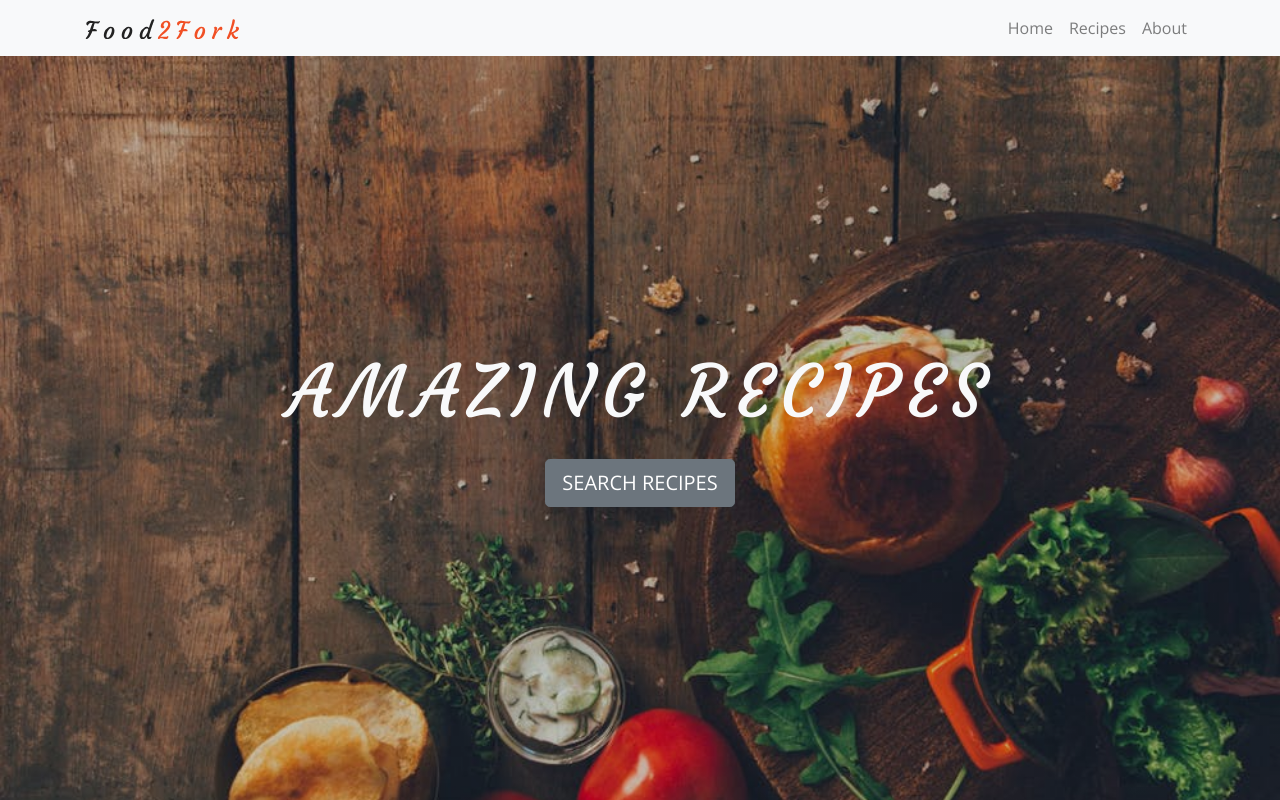
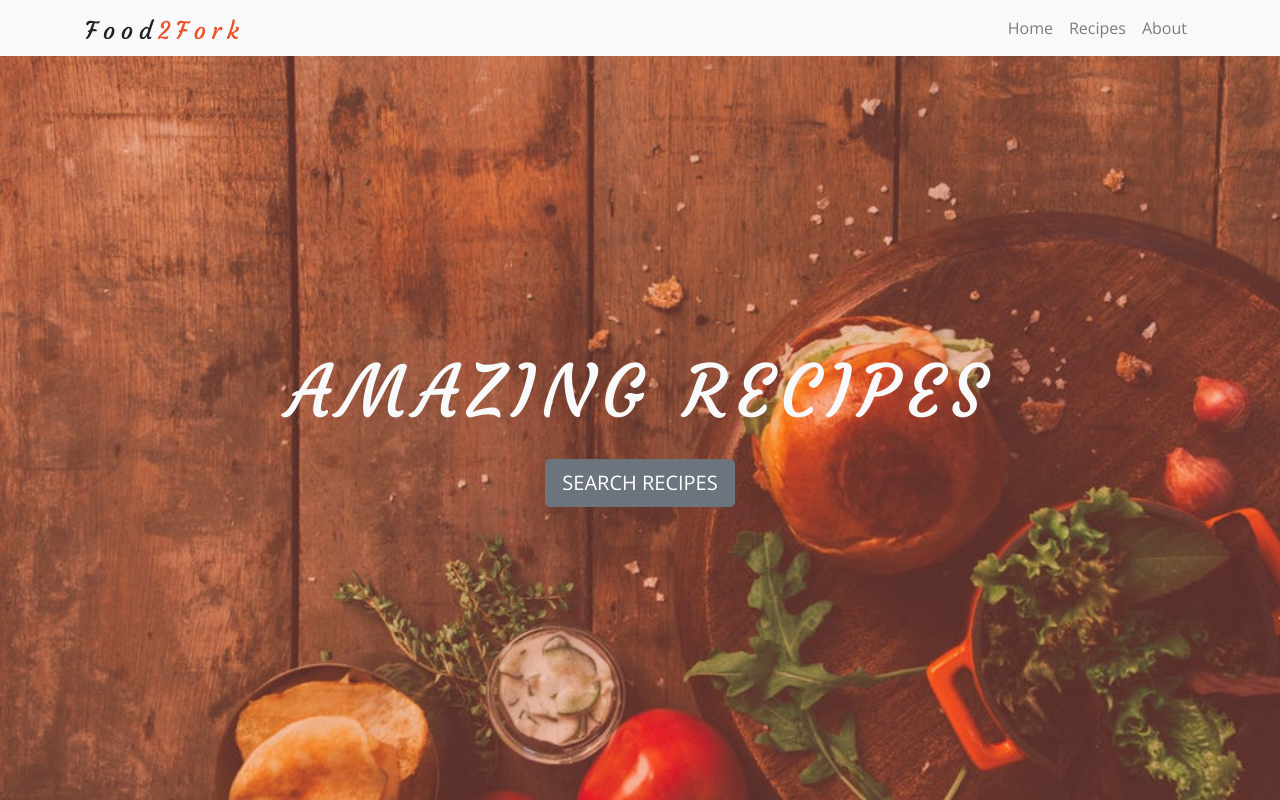
Before and after one commit to jahidulsaeid/recipes-app-react, a React (Create React App) app: page / in a window 1280 px wide. Built offline with nearby package versions, Linux system fonts and the light colour scheme.

Commit message:
404 page

```diff
--- a/src/App.css
+++ b/src/App.css
@@ -15,7 +15,11 @@ body {
 .letter-spacing {
   letter-spacing: 0.5rem;
 }
-.header-hero{
+.header-hero, .default-hero{
   min-height: calc(100vh - 56px);
   background: linear-gradient(rgba(0,0,0,0.2),rgba(0,0,0,0.2)), url('./images/homeBcg.jpeg') center/cover no-repeat;
 }
+.default-hero{
+  min-height: calc(100vh - 56px);
+  background: linear-gradient(rgba(241,81,37,0.3),rgba(241,81,37,0.3)), url('./images/homeBcg.jpeg') center/cover no-repeat;
+}
--- a/src/App.js
+++ b/src/App.js
@@ -2,7 +2,7 @@ import React from 'react';
 import 'bootstrap/dist/css/bootstrap.min.css';
 import './App.css';
 
-import { BrowserRouter as Router, Route, Link, Switch  } from "react-router-dom";
+import { BrowserRouter as Router, Route, Switch  } from "react-router-dom";
 import Home from './pages/Home';
 import Recipes from './pages/Recipes';
 import SingleRecipe from './pages/SingleRecipe';
--- a/src/pages/Default.js
+++ b/src/pages/Default.js
@@ -1,12 +1,13 @@
 import React, { Component } from 'react'
-
+import Header from '../components/Header'
+import {Link} from 'react-router-dom'
 export class Default extends Component {
   render() {
     return (
-      <div>
-        404 Error
-
-      </div>
+      <Header title="404">
+        <h2 className="text-light text-uppercase">You are the wrong page </h2>
+        <Link to='/' className="text-light text-uppercase btn btn-secondary btn-lg-mt-3">Return Home</Link>
+      </Header>
     )
   }
 }
--- a/src/pages/Home.js
+++ b/src/pages/Home.js
@@ -5,7 +5,7 @@ import { Link } from 'react-router-dom'
 export class Home extends Component {
   render() {
     return (
-      <Header title="Amazing recipes">
+      <Header title="Amazing recipes" styleClass="default-hero">
         <Link to="/recipes" className="text-uppercase btn btn-secondary btn-lg mt-3">
         Search recipes
         </Link>
```
